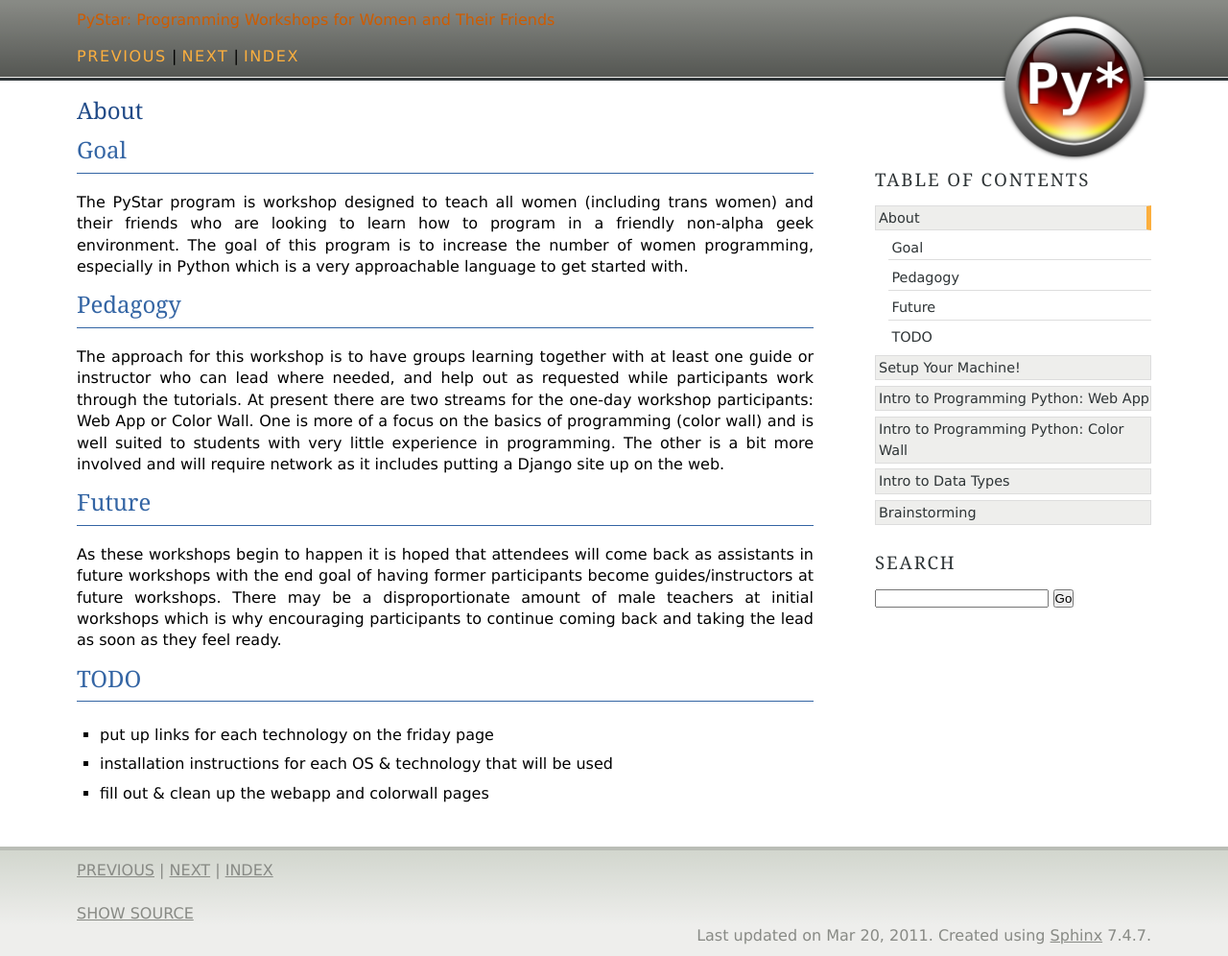
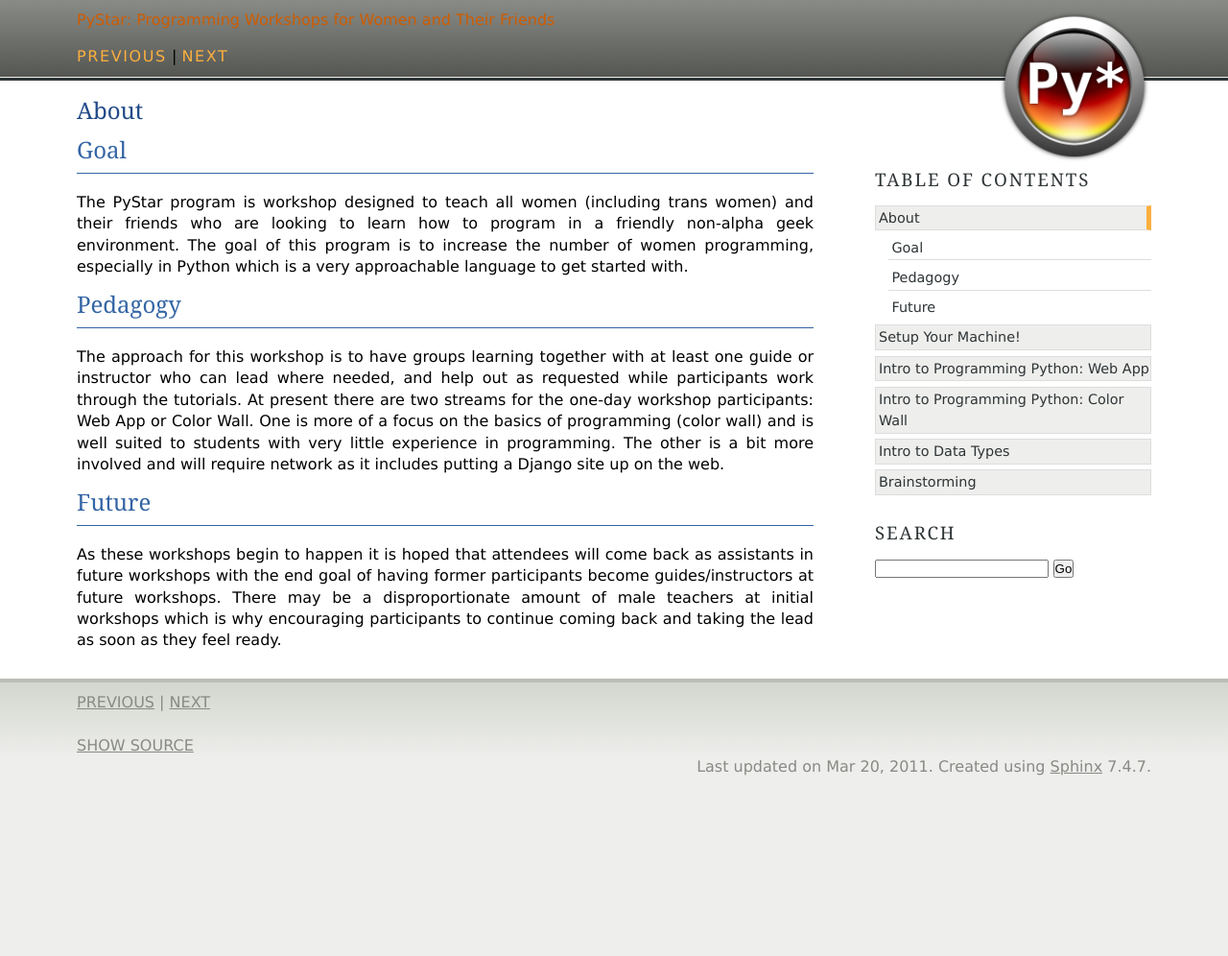
Before and after one commit to lsblakk/pystar, a Sphinx documentation site: the page built from docs/about.rst, in a window 1280 px wide. Shown: the whole page at 96% size. Built offline with Sphinx 7.4.7, drawn with Linux system fonts in a browser that asks for light colours; after the commit the page ends 900 px from its top, so only the background shows below that.

Commit message:
lots of minor changes:  authors, new gedit image, code formatting

```diff
--- a/docs/_static/agogo.css
+++ b/docs/_static/agogo.css
@@ -450,3 +450,14 @@
     border-top: 1px solid #ac9;
     border-bottom: 1px solid #ac9;
 }
+
+
+
+
+/* -- code highlighting improvements ---------------------------------------- */
+/* by the PyStar Team */
+div.highlight-python {
+    margin:  10px 0;
+    padding:  10px;
+    border: 1px dashed #ac9;
+}
--- a/docs/about.rst
+++ b/docs/about.rst
@@ -33,10 +33,3 @@
 future workshops.  There may be a disproportionate amount of
 male teachers at initial workshops which is why encouraging participants
 to continue coming back and taking the lead as soon as they feel ready.
-
-TODO
--------
-
-- put up links for each technology on the friday page
-- installation instructions for each OS & technology that will be used
-- fill out & clean up the webapp and colorwall pages
--- a/docs/conf.py
+++ b/docs/conf.py
@@ -41,7 +41,7 @@
 
 # General information about the project.
 project = u'PyStar Programming Curriculum'
-copyright = u'2011, Asheesh Laroia, Jessica T McKellar, Lukas Blakk, Gregg Lind'
+copyright = u'2011, Asheesh Laroia, Jessica T McKellar, Lukas Blakk, Gregg Lind, Amanda Nyren'
 
 # The version info for the project you're documenting, acts as replacement for
 # |version| and |release|, also used in various other places throughout the
@@ -142,6 +142,7 @@
 
 # If false, no index is generated.
 #html_use_index = True
+html_use_index = False
 
 # If true, the index is split into individual pages for each letter.
 #html_split_index = False
@@ -212,5 +213,5 @@
 # (source start file, name, description, authors, manual section).
 man_pages = [
     ('index', 'pystarprogrammingcurriculum', u'PyStar Programming Curriculum Documentation',
-     [u'Asheesh Laroia, Jessica T McKellar, Lukas Blakk, Gregg Lind'], 1)
+     [u'Asheesh Laroia, Jessica T McKellar, Lukas Blakk, Gregg Lind, Amanda Nyren'], 1)
 ]
```
Also changed, not shown: docs/dependencies/dep-django.rst (+13 -11 lines), docs/images/configured-gedit.png.
